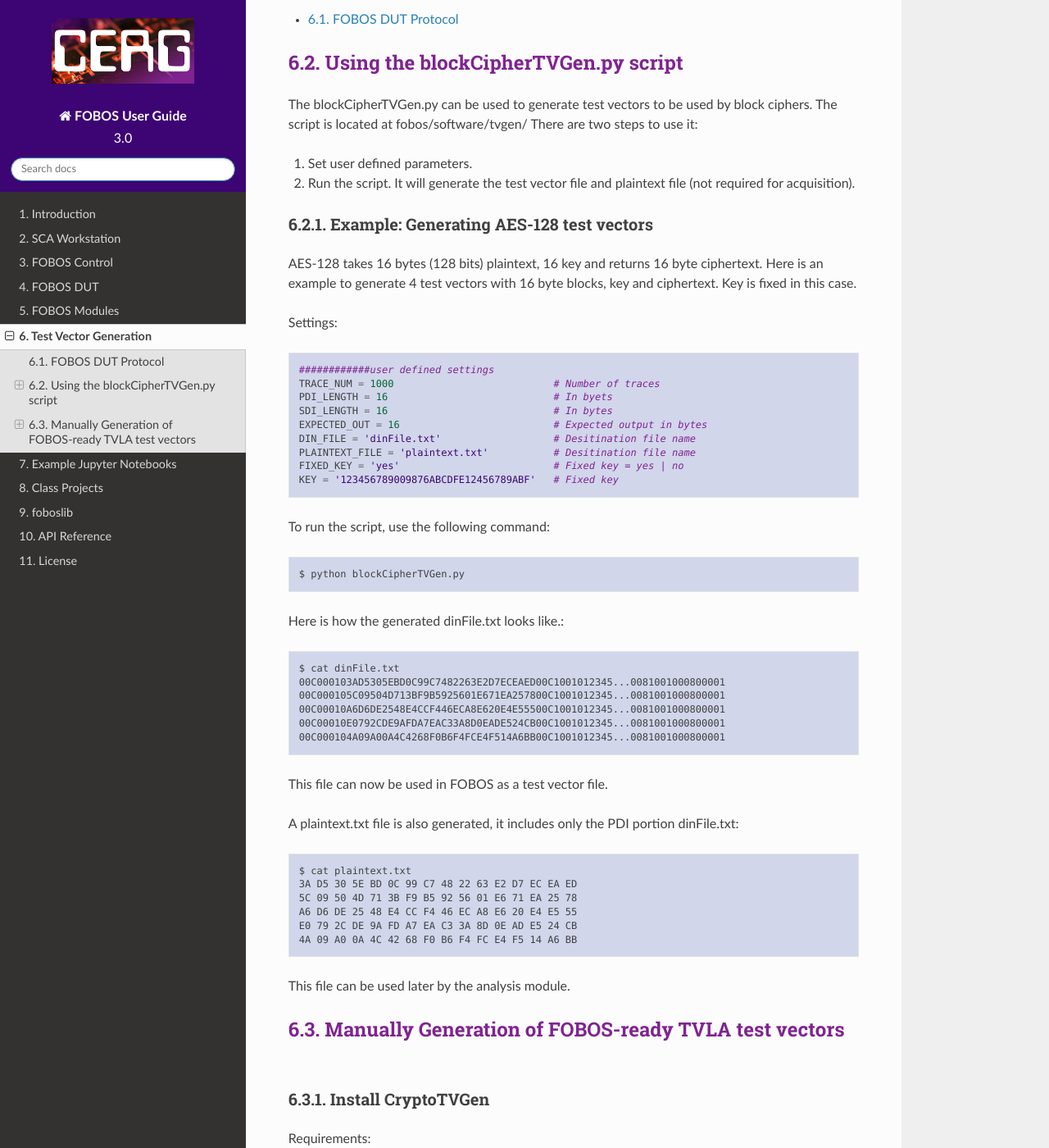
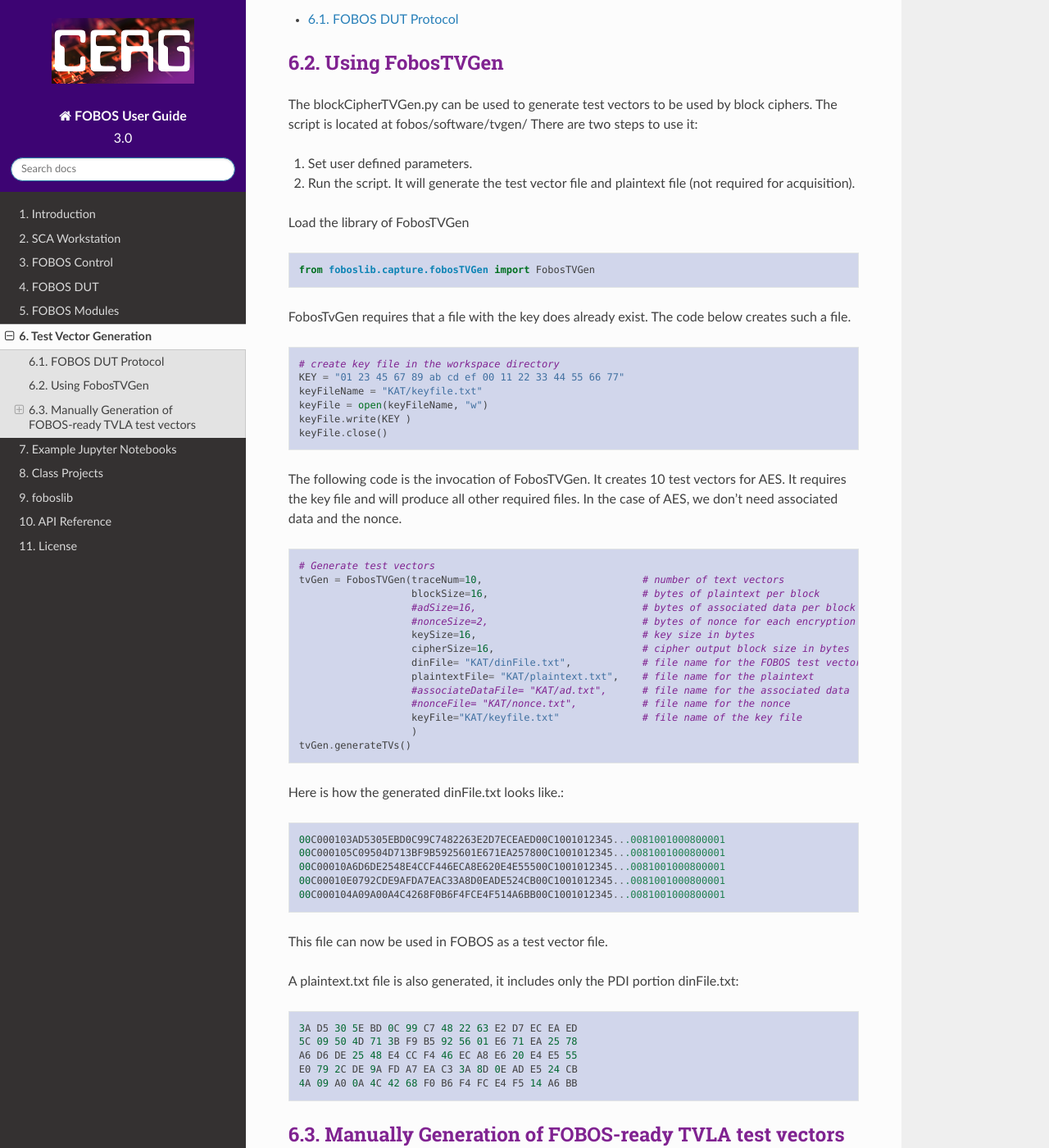
Before and after one commit to GMUCERG/fobos, a Sphinx documentation site: the page built from docs/source/tvgen/index.rst, in a window 1280 px wide and 1400 px high, scrolled down 1024 px. Shown: the whole window at 82% size. Built offline with Sphinx 7.4.7 and the Read the Docs theme 2.0.0, drawn with Linux system fonts in a browser that asks for light colours; some of the changed text lies outside the part shown.

Commit message:
fobosTVGen can now accept AD and nonce

```diff
--- a/docs/source/tvgen/index.rst
+++ b/docs/source/tvgen/index.rst
@@ -35,7 +35,7 @@
 
 
 
-Using the blockCipherTVGen.py script
+Using FobosTVGen
 ====================================
 The blockCipherTVGen.py can be used to generate test vectors to be used by block ciphers. The script is located at fobos/software/tvgen/
 There are two steps to use it:
@@ -43,32 +43,49 @@
 1. Set user defined parameters.
 2. Run the script. It will generate the test vector file and plaintext file (not required for acquisition).
 
+Load the library of FobosTVGen
 
-Example: Generating AES-128 test vectors
-----------------------------------------
+.. code-block:: python
 
-AES-128 takes 16 bytes (128 bits) plaintext, 16 key and returns 16 byte ciphertext.
-Here is an example to generate 4 test vectors with 16 byte blocks, key and ciphertext. Key is fixed in this case.
+    from foboslib.capture.fobosTVGen import FobosTVGen
 
-Settings::
+FobosTvGen requires that a file with the key does already exist. The code below creates such a file.
 
-    ############user defined settings
-    TRACE_NUM = 1000                           # Number of traces
-    PDI_LENGTH = 16                            # In byets
-    SDI_LENGTH = 16                            # In bytes
-    EXPECTED_OUT = 16                          # Expected output in bytes
-    DIN_FILE = 'dinFile.txt'                   # Desitination file name
-    PLAINTEXT_FILE = 'plaintext.txt'           # Desitination file name
-    FIXED_KEY = 'yes'                          # Fixed key = yes | no
-    KEY = '123456789009876ABCDFE12456789ABF'   # Fixed key
+.. code-block:: python
 
-To run the script, use the following command::
+    # create key file in the workspace directory
+    KEY = "01 23 45 67 89 ab cd ef 00 11 22 33 44 55 66 77"
+    keyFileName = "KAT/keyfile.txt"
+    keyFile = open(keyFileName, "w")
+    keyFile.write(KEY )
+    keyFile.close()
 
-    $ python blockCipherTVGen.py
+The following code is the invocation of FobosTVGen. It creates 10 test vectors for AES. It requires
+the key file and will produce all other required files. In the case of AES, we don't need associated
+data and the nonce.
+
+.. code-block:: python
+
+    # Generate test vectors
+    tvGen = FobosTVGen(traceNum=10,                           # number of text vectors
+                       blockSize=16,                          # bytes of plaintext per block
+                       #adSize=16,                            # bytes of associated data per block
+                       #nonceSize=2,                          # bytes of nonce for each encryption
+                       keySize=16,                            # key size in bytes
+                       cipherSize=16,                         # cipher output block size in bytes
+                       dinFile= "KAT/dinFile.txt",            # file name for the FOBOS test vector file
+                       plaintextFile= "KAT/plaintext.txt",    # file name for the plaintext
+                       #associateDataFile= "KAT/ad.txt",      # file name for the associated data
+                       #nonceFile= "KAT/nonce.txt",           # file name for the nonce
+                       keyFile="KAT/keyfile.txt"              # file name of the key file
+                       )
+    tvGen.generateTVs()
+
+
+
 
 Here is how the generated dinFile.txt looks like.::
 
-    $ cat dinFile.txt
     00C000103AD5305EBD0C99C7482263E2D7ECEAED00C1001012345...0081001000800001
     00C000105C09504D713BF9B5925601E671EA257800C1001012345...0081001000800001
     00C00010A6D6DE2548E4CCF446ECA8E620E4E55500C1001012345...0081001000800001
@@ -79,14 +96,12 @@
 
 A plaintext.txt file is also generated, it includes only the PDI portion dinFile.txt::
 
-    $ cat plaintext.txt
     3A D5 30 5E BD 0C 99 C7 48 22 63 E2 D7 EC EA ED
     5C 09 50 4D 71 3B F9 B5 92 56 01 E6 71 EA 25 78
     A6 D6 DE 25 48 E4 CC F4 46 EC A8 E6 20 E4 E5 55
     E0 79 2C DE 9A FD A7 EA C3 3A 8D 0E AD E5 24 CB
     4A 09 A0 0A 4C 42 68 F0 B6 F4 FC E4 F5 14 A6 BB
 
-This file can be used later by the analysis module.
 
 Manually Generation of FOBOS-ready TVLA test vectors
 ====================================================
@@ -100,25 +115,26 @@
 
 Dependencies:
 
-* Python 3.6.5
-* GNU Make 3.82
+* Python 3.6.5 or newer
+* GNU Make 3.82	or newer
 * C compiler (e.g. gcc or clang)
 
 Install the latest version of CryptoTVGen::
 
    sudo /opt/jupyterhub/bin/python3 -m pip install -U 'git+https://github.com/GMUCERG/LWC#subdirectory=software/cryptotvgen&egg=cryptotvgen'
 
+To enable cryptotvgen in your jupyter notebook issue the command::
+
+    from cryptotvgen import cli
+
+To automatically download, extract, and build an LWC candidates from the latest available version of SUPERCOP::
+
+    cli.run_cryptotvgen(['--prepare_libs', 'ascon128v12'])
 
 
- $ python3 -m pip install -U 'git+https://github.com/GMUCERG/LWC#subdirectory=software/cryptotvgen&egg=cryptotvgen'
+It installs the available reference library of Ascon128v12  to the directory shown below::
 
-To automatically download, extract, and build reference library of all LWC Round 2 candidates from the latest available version of SUPERCOP::
-
- $ python3 -m cryptotvgen.cli --prepare libs
-
-It installs all the available reference libraries to the directory shown below::
-
-.cryptotvgen/supercop
+    ~/.cryptotvgen/supercop
 
 
 Generating test vectors
@@ -132,9 +148,16 @@
 
  /fobos/software/lwc_tools/KAT
 
-Generate an LWC test vector. This can be a short test vector. For example to generate test vectors for Xoodyak (refer cryptotvgen help for more information)::
+Generate an LWC test vector. This can be a short test vector. For example to generate test vectors for Ascon (refer cryptotvgen help for more information), type this into your jupyter notebook. ::
 
- cryptotvgen --npub_size 128 --tag_size 128 --aead xoodyakv1 --gen_custom False,False,16,16,False
+    args = [
+        '--aead', 'ascon128v12',
+        '--io',   '32', '32', # PDI/DO, SDI
+        #              new key, decrypt, AD_LEN, PT_LEN, hash
+        '--gen_custom', 'False, False, 16, 16, False'
+    ]
+    cli.run_cryptotvgen(args)
+
 
 Convert into shared format (in this example 2 shares)::
 
```
Also changed, not shown: 1 other file.
